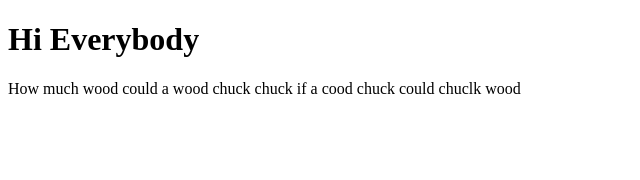
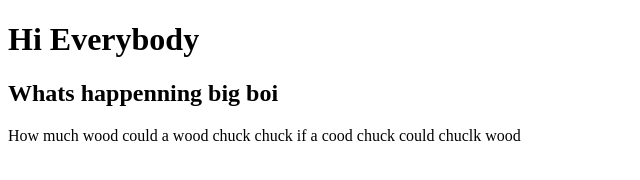
Before and after one commit to RossMitchell1999/GitPracticeWebsite, a plain HTML site: page index.html in a window 1280 px wide. Shown: the whole page, without its empty margins (0-640 px from the left). Drawn offline with Linux system fonts and the light colour scheme.

Commit message:
Update index.html

```diff
--- a/index.html
+++ b/index.html
@@ -6,6 +6,7 @@
   </head>
   <body>
     <h1>Hi Everybody</h1>
+    <h2>Whats happenning big boi</h2>
     <p> How much wood could a wood chuck chuck if a cood chuck could chuclk wood</p>
   </body>
 </html>
```
